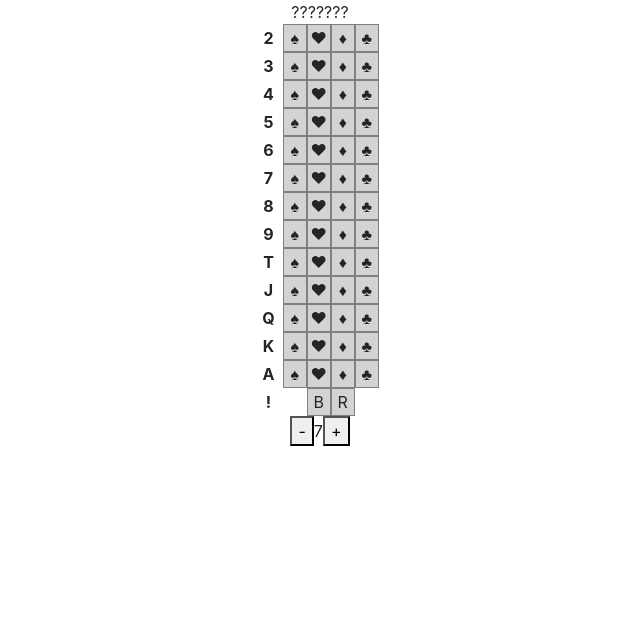
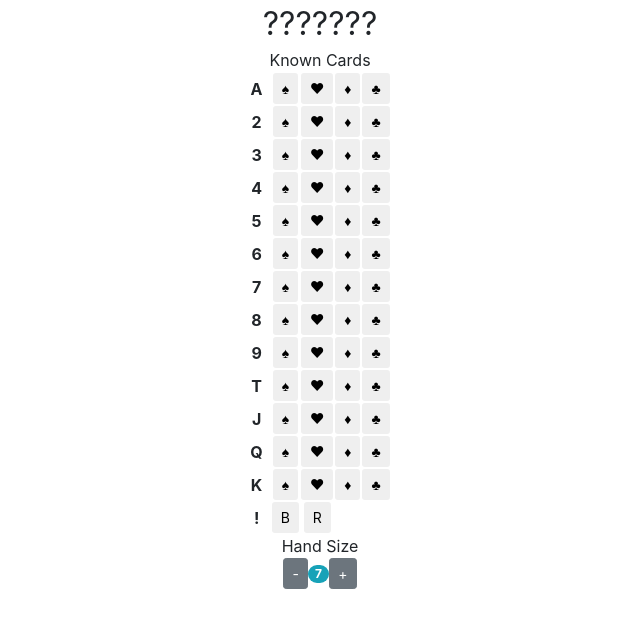
Before and after one commit to cpennington/yomi-hand-tracker, a React app: page / in a window 1280 px wide. Shown: the top 628 px of the page, without its empty margins (320-960 px from the left). Built offline with nearby package versions, Linux system fonts and the light colour scheme.

Commit message:
Improve hand display

```diff
--- a/src/App.js
+++ b/src/App.js
@@ -1,5 +1,7 @@
 import React, { Component } from 'react';
 import {
+  Badge,
+  Button,
   Container,
   Row,
   Col,
@@ -7,7 +9,7 @@ import {
 import './App.css';
 import styled from "styled-components";
 
-const ranks = ["2", "3", "4", "5", "6", "7", "8", "9", "T", "J", "Q", "K", "A"];
+const ranks = ["A", "2", "3", "4", "5", "6", "7", "8", "9", "T", "J", "Q", "K"];
 const suits = ["\u2660", "\u2665", "\u2666", "\u2663"];
 const cards = ['!B', '!R'].concat(...ranks.map(rank => suits.map(suit => rank + suit)));
 const UNKNOWN = 0, IN_HAND = 1, OUT_OF_HAND = 2;
@@ -73,23 +75,27 @@ class App extends Component {
   }
 }
 
+const HandDiv = styled.div`
+  font-size: 200%;
+`
+
 class HandDisplay extends Component {
   render() {
     const inHand = new Array(...this.props.cards.entries())
       .filter(entry => entry[1] === IN_HAND)
       .map(entry => entry[0]);
     return (
-      <div>
+      <HandDiv>
         {inHand.map(card => <Card card={card} key={card}/>)}
         {[...Array(Math.max(this.props.cardsInHand - inHand.length, 0)).keys()].map(ix => <span key={ix}>?</span>)}
-      </div>
+      </HandDiv>
     );
   }}
 
 class Card extends Component {
   render() {
     return (
-      <span>{this.props.card}</span>
+      <span>{unicodeCard(this.props.card)}</span>
     )
   }
 }
@@ -111,6 +117,8 @@ const SelectorTh = styled.th`
 class HandSelector extends Component {
   render () {
     return (
+      <div>
+        <div>Known Cards</div>
         <SelectorTable>
           <tbody>
             {ranks.map(rank =>
@@ -134,32 +142,35 @@ class HandSelector extends Component {
             </SelectorTr>
           </tbody>
         </SelectorTable>
+      </div>
     );
   }
 }
 
-const SelectSquare = styled.td`
-  display: inline-block;
-  min-width: ${props => props.size};
-  min-height: ${props => props.size};
-  background-color: ${props => {
-    switch (props.inHand) {
-      case IN_HAND: return "green";
-      case OUT_OF_HAND: return "red";
-      default: return "lightgrey";
-    }
-  }};
-  border: 1px solid grey;
-`
-
 class CardSelector extends Component {
   render () {
+    var color = "basic";
+    switch (this.props.inHand) {
+      case IN_HAND:
+        color = "success";
+        break;
+      case OUT_OF_HAND:
+        color = "danger";
+        break;
+      default:
+        break;
+    }
+
     return (
-      <SelectSquare
-        size="1.5em"
+      <td>
+        <Button
+          color={color}
           onClick={() => this.props.clickCard(this.props.card)}
-        inHand={this.props.inHand}
-      >{this.props.suit}</SelectSquare>
+          size="sm"
+        >
+          {this.props.suit}
+        </Button>
+      </td>
     )
   }
 }
@@ -168,12 +179,36 @@ class HandSizeSelector extends Component {
   render () {
     return (
       <div>
-        <button onClick={() => this.props.add(-1)}>-</button>
-        <span>{this.props.cardsInHand}</span>
-        <button onClick={() => this.props.add(1)}>+</button>
+        <div>Hand Size</div>
+        <Button size="sm" onClick={() => this.props.add(-1)}>-</Button>
+        <Badge color="info" pill>{this.props.cardsInHand}</Badge>
+        <Button size="sm" onClick={() => this.props.add(1)}>+</Button>
       </div>
     )
   }
 }
 
+function unicodeCard(card) {
+  const rank = card[0],
+        suit = card[1];
+
+  if (rank === "!") {
+    if (suit === "B") {
+      return String.fromCodePoint(0x1F0CF);
+    } else {
+      return String.fromCodePoint(0x1F0DF);
+    }
+  } else {
+    const suitBase = {
+        "\u2660": 0x1F0A1,
+        "\u2665": 0x1F0B1,
+        "\u2666": 0x1F0C1,
+        "\u2663": 0x1F0D1,
+      }[suit],
+      rankOffset = ranks.indexOf(rank);
+
+    return String.fromCodePoint(suitBase + rankOffset);
+  }
+}
+
 export default App;
```
Lines whose indentation alone changed are shown as unchanged.
